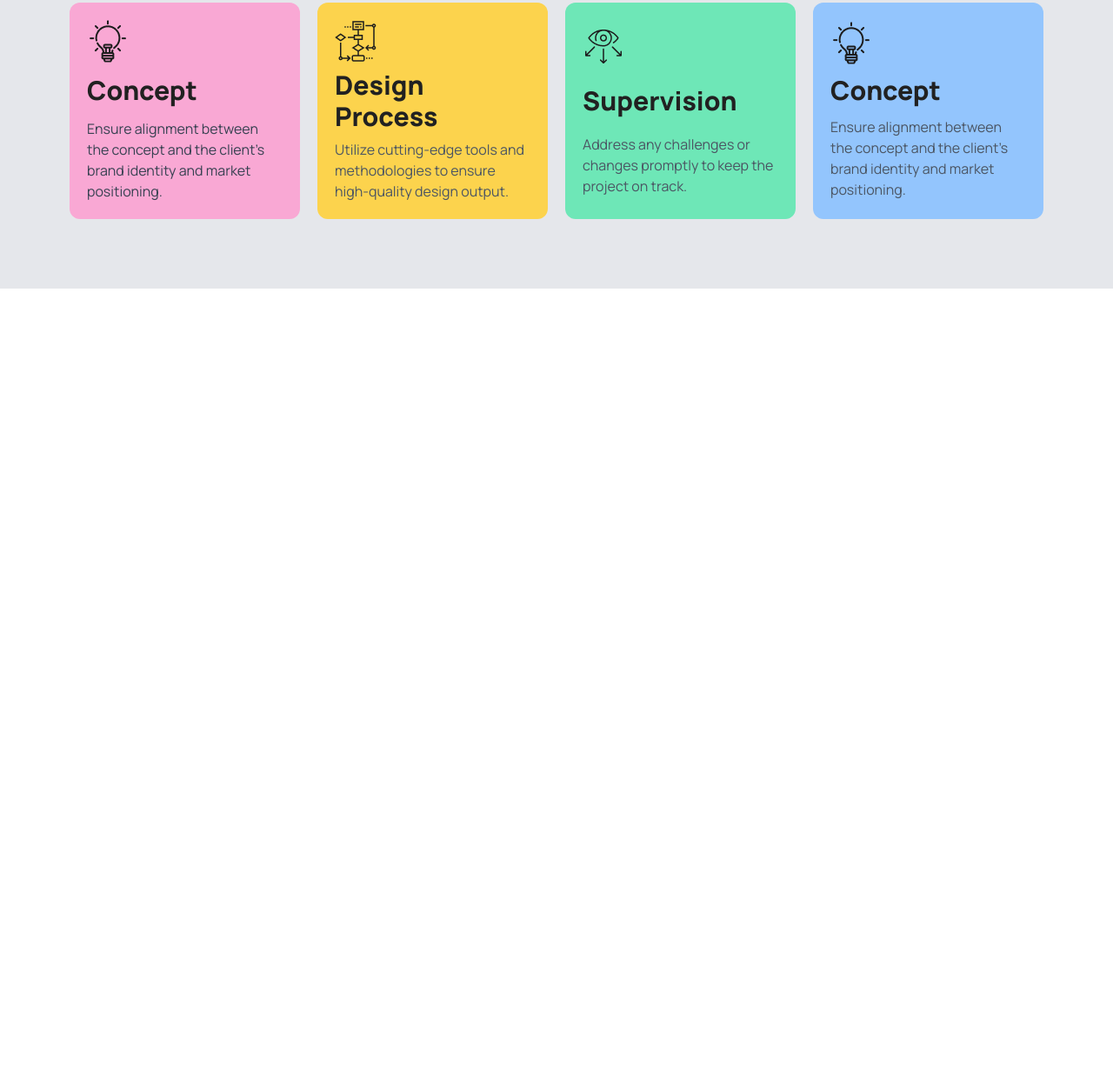
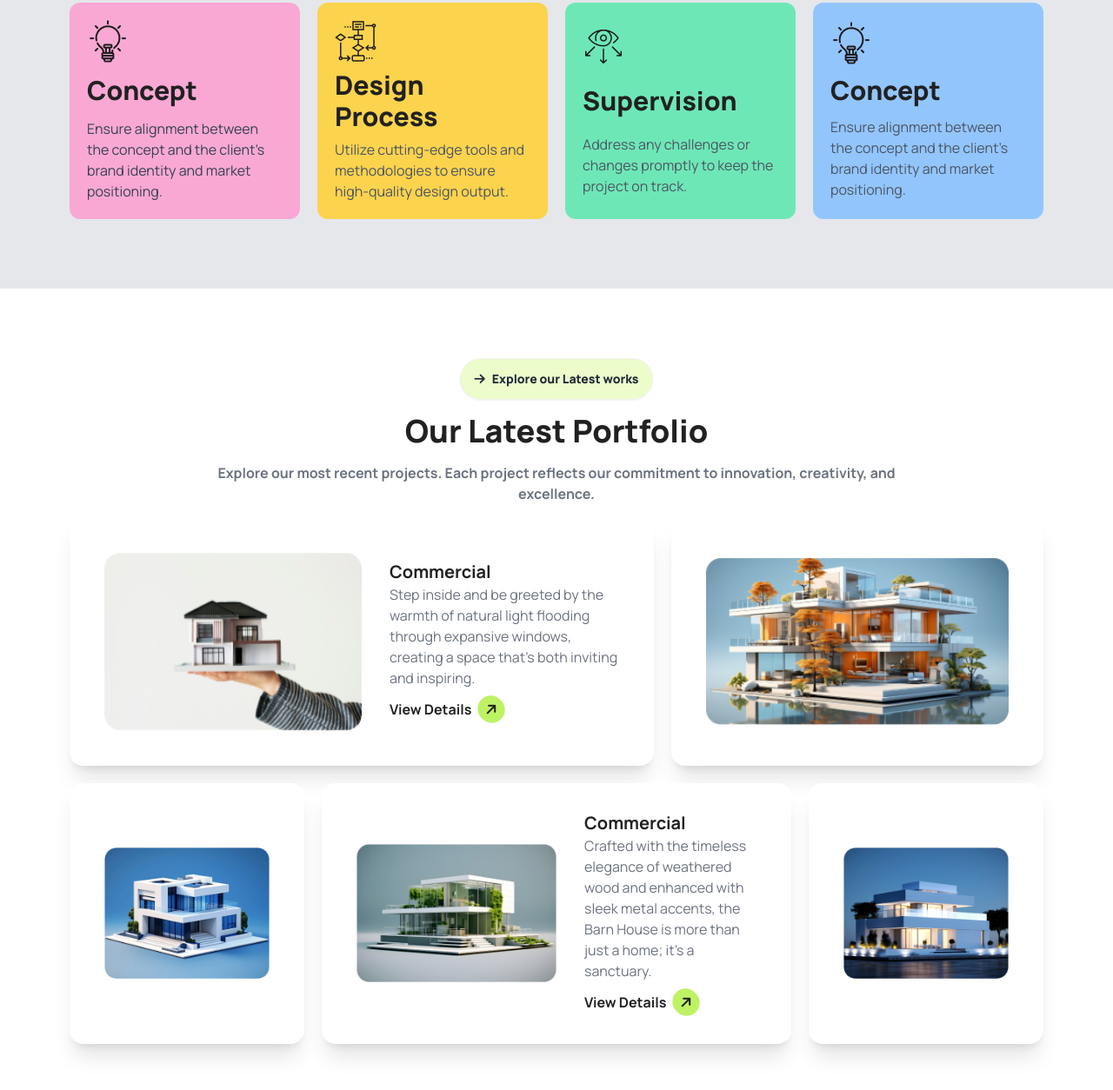
Before and after one commit to SoyebuzamanNaim/rent-a-house, a plain HTML site: page index.html in a window 1280 px wide. Shown: the part 1748-3002 px from the top of the page at 87% size. Before the commit the page ends 2080 px from the top, so only its background shows below. Drawn offline with nearby package versions, Linux system fonts and the light colour scheme.

Commit message:
latest portfolio section done

```diff
--- a/index.html
+++ b/index.html
@@ -38,7 +38,7 @@
     <!-- lg:px-20 px-5 is for all container -->
 
     <!-- header section  -->
-    <header class="lg:px-20 px-5  bg-gradient-to-b from-gray-200 to-white">
+    <header class="lg:px-20 px-5 bg-gradient-to-b from-gray-200 to-white">
       <!-- container  -->
       <div class="container mx-auto pb-6 md:pb-10 lg:pb-16">
         <!-- nav bar  -->
@@ -152,7 +152,7 @@
     <!-- main section  -->
     <main>
       <!-- thought process container -->
-      <div class="bg-gray-200 lg:px-20 px-5 ">
+      <div class="bg-gray-200 lg:px-20 px-5">
         <!-- thoughtful design  -->
         <div
           class="container mx-auto lg:gap-8 lg:pb-20 md:pb-16 pb-10 pt-10 md:pt-16 lg:pt-20 grid lg:grid-cols-2"
@@ -230,14 +230,18 @@
               Our Works Process
             </h1>
             <p class="text-gray-500 font-bold lg:w-9/12 mx-auto">
-              We believe that a well-defined work process is the key to delivering exceptional results. Our approach is systematic, efficient, and tailored to meet your specific needs.
+              We believe that a well-defined work process is the key to
+              delivering exceptional results. Our approach is systematic,
+              efficient, and tailored to meet your specific needs.
             </p>
           </div>
           <!-- process card container -->
 
           <div class="grid grid-cols-1 md:grid-cols-2 lg:grid-cols-4 gap-5">
             <!-- card1 -->
-              <div class=" bg-pink-300  rounded-xl p-5 space-y-2 flex flex-col justify-between">
+            <div
+              class="bg-pink-300 rounded-xl p-5 space-y-2 flex flex-col justify-between"
+            >
               <div>
                 <img src="images/concept.png" alt="concept png" />
               </div>
@@ -245,16 +249,18 @@
                 <h1 class="lg:text-3xl text-lg md:text-2xl font-extrabold">
                   Concept
                 </h1>
-
               </div>
               <div>
-                  <p class="text-gray-700 ">
-                  Ensure alignment between the concept and the client's brand identity and market positioning.
+                <p class="text-gray-700">
+                  Ensure alignment between the concept and the client's brand
+                  identity and market positioning.
                 </p>
               </div>
             </div>
             <!-- card2 -->
-              <div class=" bg-amber-300 rounded-xl p-5 space-y-2 flex flex-col justify-around">
+            <div
+              class="bg-amber-300 rounded-xl p-5 space-y-2 flex flex-col justify-around"
+            >
               <div>
                 <img src="images/flow-chart.png" alt="flow-chart png" />
               </div>
@@ -262,16 +268,18 @@
                 <h1 class="lg:text-3xl text-lg md:text-2xl font-extrabold">
                   Design Process
                 </h1>
-
               </div>
               <div>
-                  <p class="text-gray-600 ">
-                    Utilize cutting-edge tools and methodologies to ensure high-quality design output.
+                <p class="text-gray-600">
+                  Utilize cutting-edge tools and methodologies to ensure
+                  high-quality design output.
                 </p>
               </div>
             </div>
             <!-- card3 -->
-              <div class=" bg-emerald-300 rounded-xl p-5 space-y-2 flex flex-col justify-around">
+            <div
+              class="bg-emerald-300 rounded-xl p-5 space-y-2 flex flex-col justify-around"
+            >
               <div>
                 <img src="images/vision.png" alt="vision png" />
               </div>
@@ -279,16 +287,18 @@
                 <h1 class="lg:text-3xl text-lg md:text-2xl font-extrabold">
                   Supervision
                 </h1>
-
               </div>
               <div>
-                  <p class="text-gray-600 ">
-                    Address any challenges or changes promptly to keep the project on track.
+                <p class="text-gray-600">
+                  Address any challenges or changes promptly to keep the project
+                  on track.
                 </p>
               </div>
             </div>
             <!-- card4 -->
-              <div class=" bg-blue-300  rounded-xl p-5 space-y-2 flex flex-col justify-around">
+            <div
+              class="bg-blue-300 rounded-xl p-5 space-y-2 flex flex-col justify-around"
+            >
               <div>
                 <img src="images/concept.png" alt="concept png" />
               </div>
@@ -296,16 +306,159 @@
                 <h1 class="lg:text-3xl text-lg md:text-2xl font-extrabold">
                   Concept
                 </h1>
-
               </div>
               <div>
-                  <p class="text-gray-600 ">
-                  Ensure alignment between the concept and the client's brand identity and market positioning.
+                <p class="text-gray-600">
+                  Ensure alignment between the concept and the client's brand
+                  identity and market positioning.
                 </p>
               </div>
             </div>
           </div>
+        </div>
+      </div>
+      <!-- Our Latest Portfolio  container-->
+      <div class="bg-gray-200 lg:bg-white lg:px-20 px-5">
+        <div class="container mx-auto py-10 md:py-16 lg:py-20">
+          <!-- text title  -->
+          <div class="text-center space-y-4 pb-4">
+            <button class="btn rounded-full bg-lime-100 font-extrabold">
+              <i class="fa-solid fa-arrow-right"></i> Explore our Latest works
+            </button>
+            <h1 class="lg:text-4xl text-xl md:text-3xl font-extrabold">
+              Our Latest Portfolio
+            </h1>
+            <p class="text-gray-500 font-bold lg:w-9/12 mx-auto">
+              Explore our most recent projects. Each project reflects our
+              commitment to innovation, creativity, and excellence.
+            </p>
+          </div>
+          <!-- portfolio card container -->
+          <div class="grid grid-cols-1 gap-5">
+            <!-- card-container-1  -->
+            <div class="grid grid-cols-1 lg:grid-cols-5 space-y-5 lg:space-x-5 lg:space-y-0">
+              <!-- prot-card-1 -->
+              <div
+                class="card bg-white shadow-xl grid grid-cols-1 lg:grid-cols-2 col-span-3"
+              >
+                <figure class="px-10 py-10 lg:pr-0">
+                  <img
+                    src="images/img1.png"
+                    alt="commercial pic"
+                    class="rounded-xl w-full"
+                  />
+                </figure>
+                <div class="card-body flex justify-center">
+                  <div>
+                    <h2 class="card-title font-bold">Commercial</h2>
+                    <p class="text-gray-500">
+                      Step inside and be greeted by the warmth of natural light
+                      flooding through expansive windows, creating a space
+                      that's both inviting and inspiring.
+                    </p>
+                  </div>
 
+                  <div class="flex gap-2 items-center">
+                    <div>
+                      <a href="#details" class="font-bold hover:text-lime-800"
+                        >View Details</a
+                      >
+                    </div>
+                    <div>
+                      <a href="#details"
+                        ><i
+                          class="fa-solid fa-arrow-right -rotate-45 rounded-full bg-lime-300 p-2 active:scale-95"
+                        ></i
+                      ></a>
+                    </div>
+                  </div>
+                </div>
+              </div>
+              <!-- prot-card-2 -->
+
+              <div class="card bg-white shadow-xl col-span-2 ">
+                <figure class="px-10 py-10 my-auto">
+                  <img
+                    src="images/img2.png"
+                    alt="commercial"
+                    class="rounded-xl w-full "
+                  />
+                </figure>
+              </div>
+            </div>
+            <!-- card-container-2  -->
+            <div class="flex flex-col-reverse lg:flex-row gap-5">
+              <!-- prot-card-3 -->
+              <div class="card bg-white shadow-xl flex-[2] ">
+                <figure class="px-10 py-10 my-auto">
+                  <img
+                    src="images/img3.png"
+                    alt="commercial"
+                    class="rounded-xl w-full"
+                  />
+                </figure>
+              </div>
+              <!-- prot-card-4 -->
+
+              <div
+              class="card bg-white shadow-xl grid grid-cols-1 lg:grid-cols-2 col-span-3 flex-[4]"
+            >
+              <figure class="px-10 py-10 lg:pr-0">
+                <img
+                  src="images/img4.png"
+                  alt="commercial pic"
+                  class="rounded-xl w-full"
+                />
+              </figure>
+              <div class="card-body flex justify-center">
+                <div>
+                  <h2 class="card-title font-bold">Commercial</h2>
+                  <p class="text-gray-500">
+                    Crafted with the timeless elegance of weathered wood and
+                    enhanced with sleek metal accents, the Barn House is more
+                    than just a home; it's a sanctuary.
+                  </p>
+                </div>
+
+                <div class="flex gap-2 items-center">
+                  <div>
+                    <a href="#details" class="font-bold hover:text-lime-800"
+                      >View Details</a
+                    >
+                  </div>
+                  <div>
+                    <a href="#details"
+                      ><i
+                        class="fa-solid fa-arrow-right -rotate-45 rounded-full bg-lime-300 p-2 active:scale-95"
+                      ></i
+                    ></a>
+                  </div>
+                </div>
+              </div>
+            </div>
+              <!-- prot-card-5 -->
+              <div class="card bg-white shadow-xl flex-[2]">
+                <figure class="px-10 py-10 my-auto">
+                  <img
+                    src="images/img5.png"
+                    alt="commercial"
+                    class="rounded-xl w-full"
+                  />
+                </figure>
+              </div>
+            </div>
+            <!-- prot-card-6 -->
+            <div class="card bg-white shadow-xl md:hidden">
+              <figure class="px-10 py-10">
+                <img
+                  src="images/img5.png"
+                  alt="commercial"
+                  class="rounded-xl w-full"
+                />
+              </figure>
+            </div>
+          </div>
+        </div>
       </div>
     </main>
 
```
Lines whose indentation alone changed are shown as unchanged.
